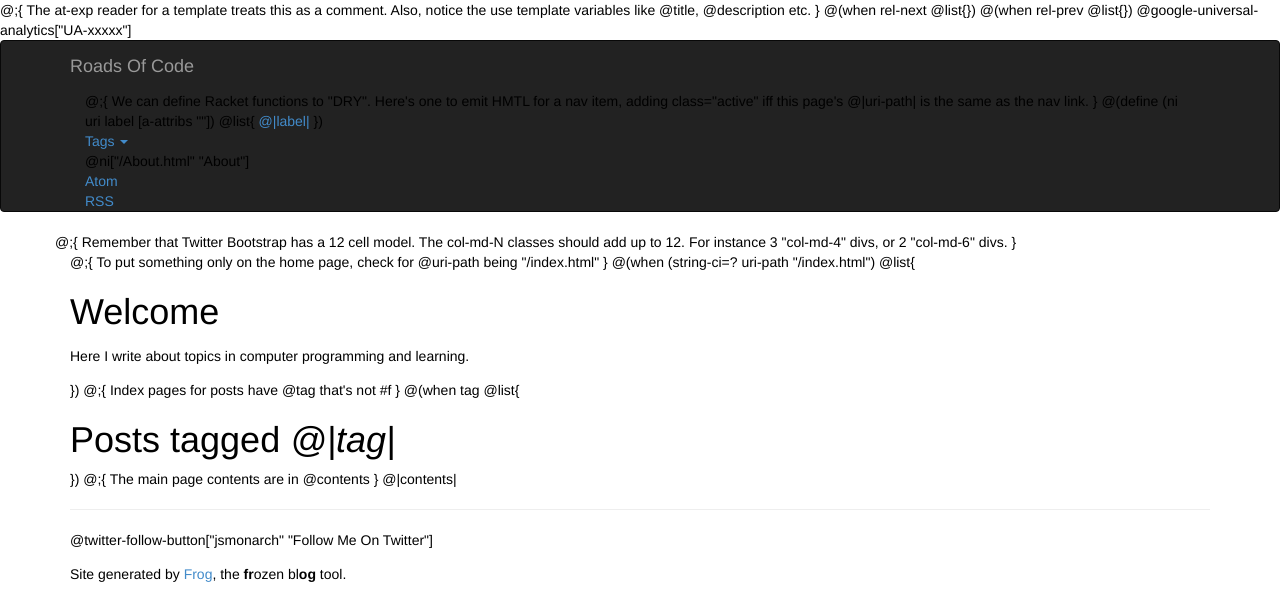
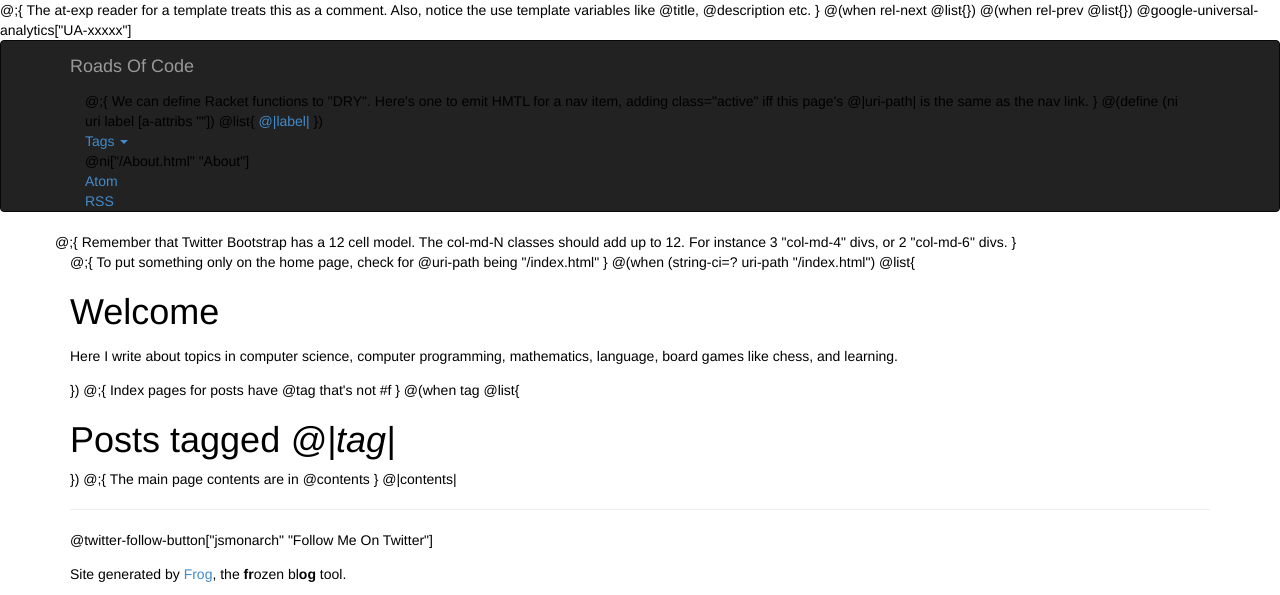
Before and after one commit to geoffreyvanwyk/roadsofcode.com, a plain HTML site: page _src/page-template.html in a window 1280 px wide. Shown: the top 595 px of the page. Drawn offline with nearby package versions, Linux system fonts and the light colour scheme.

Commit message:
Update Page: Edited welcome message on home page.

```diff
--- a/_src/page-template.html
+++ b/_src/page-template.html
@@ -81,7 +81,7 @@
           @(when (string-ci=? uri-path "/index.html")
             @list{
               <h1>Welcome</h1>
-              <p>Here I write about topics in computer programming and learning.</p> })
+              <p>Here I write about topics in computer science, computer programming, mathematics, language, board games like chess, and learning.</p> })
           @;{ Index pages for posts have @tag that's not #f }
           @(when tag
             @list{<h1>Posts tagged <em>@|tag|</em></h1>})
```
